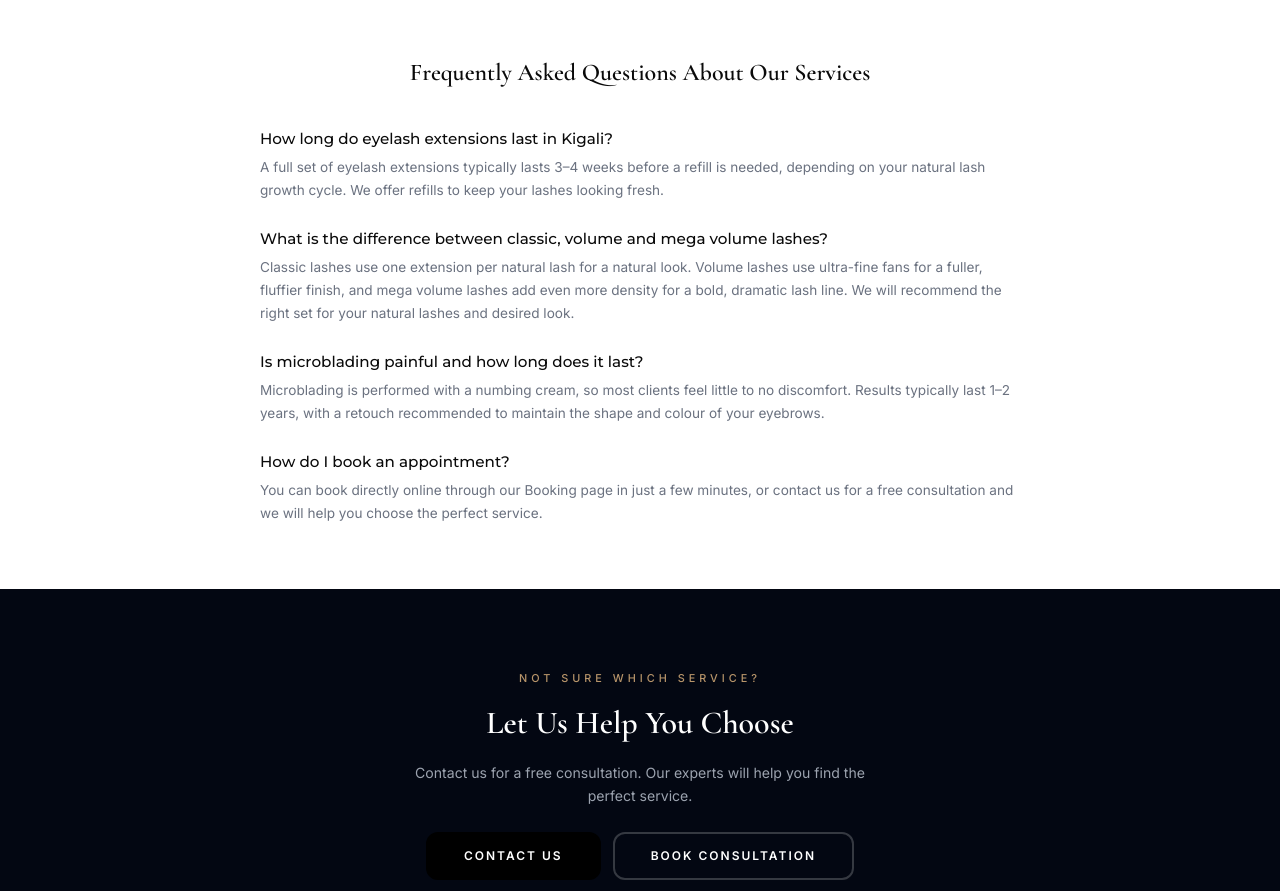
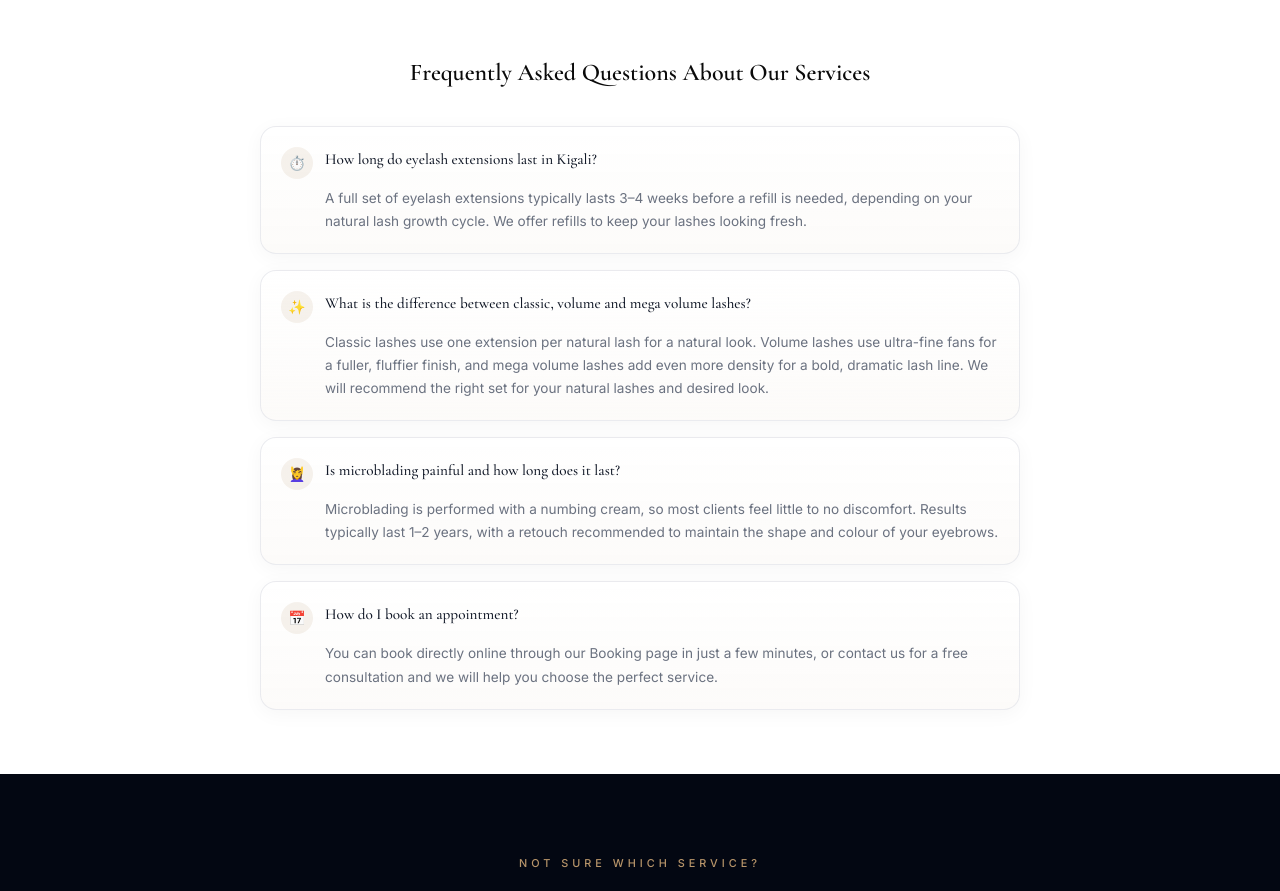
Before and after one commit to adolphenayituriki/ExtremeBeauty_E-Booking-Website, a React (Create React App) app in the folder frontend/: page /services in a window 1280 px wide. Shown: the part 4480-5371 px from the top of the page. Built offline with nearby package versions, Linux system fonts and the light colour scheme; no server answers.

Commit message:
Enhance FAQ sections into card-style design with gold accents and 2-col grid on Home and Services

```diff
--- a/frontend/src/pages/Home.js
+++ b/frontend/src/pages/Home.js
@@ -533,35 +533,47 @@ const Home = () => {
           <h3 className="text-[1.2rem] mb-8 text-center font-cormorant font-semibold">
             Lash &amp; Brow Questions, Answered
           </h3>
-          <div className="space-y-6">
-            <div>
-              <h3 className="font-medium text-[0.95rem] mb-1">Where is Extreme Beauty Lashes &amp; Brows located?</h3>
-              <p className="text-gray-500 text-[0.85rem] leading-[1.7]">
+          <div className="grid sm:grid-cols-2 gap-4">
+            <div className="border border-gray-200/80 rounded-2xl p-5 bg-gradient-to-b from-white to-gold/[0.04] shadow-[0_4px_20px_rgba(0,0,0,0.04)] hover:shadow-[0_8px_30px_rgba(184,149,106,0.14)] hover:border-gold/40 transition-all duration-300">
+              <div className="flex items-start gap-3 mb-2">
+                <span className="flex-shrink-0 w-8 h-8 rounded-full bg-gold/[0.12] text-gold flex items-center justify-center text-sm">📍</span>
+                <h3 className="font-medium text-[0.95rem] font-cormorant text-gray-900">Where is Extreme Beauty Lashes &amp; Brows located?</h3>
+              </div>
+              <p className="text-gray-500 text-[0.85rem] leading-[1.7] pl-11">
                 We are located at 105 KG 9th Ave, Nyarutarama, Kigali, Rwanda.
                 You can book an appointment online or contact us on
                 +250 785 069 349 / +250 787 035 643.
               </p>
             </div>
-            <div>
-              <h3 className="font-medium text-[0.95rem] mb-1">How long do eyelash extensions last?</h3>
-              <p className="text-gray-500 text-[0.85rem] leading-[1.7]">
+            <div className="border border-gray-200/80 rounded-2xl p-5 bg-gradient-to-b from-white to-gold/[0.04] shadow-[0_4px_20px_rgba(0,0,0,0.04)] hover:shadow-[0_8px_30px_rgba(184,149,106,0.14)] hover:border-gold/40 transition-all duration-300">
+              <div className="flex items-start gap-3 mb-2">
+                <span className="flex-shrink-0 w-8 h-8 rounded-full bg-gold/[0.12] text-gold flex items-center justify-center text-sm">⏱️</span>
+                <h3 className="font-medium text-[0.95rem] font-cormorant text-gray-900">How long do eyelash extensions last?</h3>
+              </div>
+              <p className="text-gray-500 text-[0.85rem] leading-[1.7] pl-11">
                 A full set of eyelash extensions typically lasts 3&ndash;4 weeks
                 with proper aftercare, after which a refill is recommended to
                 keep your lashes looking full and fresh.
               </p>
             </div>
-            <div>
-              <h3 className="font-medium text-[0.95rem] mb-1">What lash styles do you offer?</h3>
-              <p className="text-gray-500 text-[0.85rem] leading-[1.7]">
+            <div className="border border-gray-200/80 rounded-2xl p-5 bg-gradient-to-b from-white to-gold/[0.04] shadow-[0_4px_20px_rgba(0,0,0,0.04)] hover:shadow-[0_8px_30px_rgba(184,149,106,0.14)] hover:border-gold/40 transition-all duration-300">
+              <div className="flex items-start gap-3 mb-2">
+                <span className="flex-shrink-0 w-8 h-8 rounded-full bg-gold/[0.12] text-gold flex items-center justify-center text-sm">✨</span>
+                <h3 className="font-medium text-[0.95rem] font-cormorant text-gray-900">What lash styles do you offer?</h3>
+              </div>
+              <p className="text-gray-500 text-[0.85rem] leading-[1.7] pl-11">
                 We offer classic, hybrid, volume, mega volume and wispy lash
                 sets. A classic set adds one extension per natural lash for a
                 natural look, while volume and mega volume sets use ultra-fine
                 fans for a fuller, more dramatic appearance.
               </p>
             </div>
-            <div>
-              <h3 className="font-medium text-[0.95rem] mb-1">Do you offer eyebrow services?</h3>
-              <p className="text-gray-500 text-[0.85rem] leading-[1.7]">
+            <div className="border border-gray-200/80 rounded-2xl p-5 bg-gradient-to-b from-white to-gold/[0.04] shadow-[0_4px_20px_rgba(0,0,0,0.04)] hover:shadow-[0_8px_30px_rgba(184,149,106,0.14)] hover:border-gold/40 transition-all duration-300">
+              <div className="flex items-start gap-3 mb-2">
+                <span className="flex-shrink-0 w-8 h-8 rounded-full bg-gold/[0.12] text-gold flex items-center justify-center text-sm">💆‍♀️</span>
+                <h3 className="font-medium text-[0.95rem] font-cormorant text-gray-900">Do you offer eyebrow services?</h3>
+              </div>
+              <p className="text-gray-500 text-[0.85rem] leading-[1.7] pl-11">
                 Yes. We specialise in eyebrow microblading, microshading, hybrid
                 (combination) brows and brow lamination, all tailored to give
                 you natural, well-defined eyebrows that suit your face.
--- a/frontend/src/pages/Services.js
+++ b/frontend/src/pages/Services.js
@@ -193,18 +193,24 @@ const Services = () => {
           <h2 className="text-[1.5rem] mb-8 text-center font-cormorant font-semibold">
             Frequently Asked Questions About Our Services
           </h2>
-          <div className="space-y-6">
-            <div>
-              <h3 className="font-medium text-[0.95rem] mb-1">How long do eyelash extensions last in Kigali?</h3>
-              <p className="text-gray-500 text-[0.85rem] leading-[1.7]">
+          <div className="grid sm:grid-cols-1 gap-4">
+            <div className="border border-gray-200/80 rounded-2xl p-5 bg-gradient-to-b from-white to-gold/[0.04] shadow-[0_4px_20px_rgba(0,0,0,0.04)] hover:shadow-[0_8px_30px_rgba(184,149,106,0.14)] hover:border-gold/40 transition-all duration-300">
+              <div className="flex items-start gap-3 mb-2">
+                <span className="flex-shrink-0 w-8 h-8 rounded-full bg-gold/[0.12] text-gold flex items-center justify-center text-sm">⏱️</span>
+                <h3 className="font-medium text-[0.95rem] font-cormorant text-gray-900">How long do eyelash extensions last in Kigali?</h3>
+              </div>
+              <p className="text-gray-500 text-[0.85rem] leading-[1.7] pl-11">
                 A full set of eyelash extensions typically lasts 3&ndash;4 weeks
                 before a refill is needed, depending on your natural lash growth
                 cycle. We offer refills to keep your lashes looking fresh.
               </p>
             </div>
-            <div>
-              <h3 className="font-medium text-[0.95rem] mb-1">What is the difference between classic, volume and mega volume lashes?</h3>
-              <p className="text-gray-500 text-[0.85rem] leading-[1.7]">
+            <div className="border border-gray-200/80 rounded-2xl p-5 bg-gradient-to-b from-white to-gold/[0.04] shadow-[0_4px_20px_rgba(0,0,0,0.04)] hover:shadow-[0_8px_30px_rgba(184,149,106,0.14)] hover:border-gold/40 transition-all duration-300">
+              <div className="flex items-start gap-3 mb-2">
+                <span className="flex-shrink-0 w-8 h-8 rounded-full bg-gold/[0.12] text-gold flex items-center justify-center text-sm">✨</span>
+                <h3 className="font-medium text-[0.95rem] font-cormorant text-gray-900">What is the difference between classic, volume and mega volume lashes?</h3>
+              </div>
+              <p className="text-gray-500 text-[0.85rem] leading-[1.7] pl-11">
                 Classic lashes use one extension per natural lash for a natural
                 look. Volume lashes use ultra-fine fans for a fuller, fluffier
                 finish, and mega volume lashes add even more density for a bold,
@@ -212,18 +218,24 @@ const Services = () => {
                 natural lashes and desired look.
               </p>
             </div>
-            <div>
-              <h3 className="font-medium text-[0.95rem] mb-1">Is microblading painful and how long does it last?</h3>
-              <p className="text-gray-500 text-[0.85rem] leading-[1.7]">
+            <div className="border border-gray-200/80 rounded-2xl p-5 bg-gradient-to-b from-white to-gold/[0.04] shadow-[0_4px_20px_rgba(0,0,0,0.04)] hover:shadow-[0_8px_30px_rgba(184,149,106,0.14)] hover:border-gold/40 transition-all duration-300">
+              <div className="flex items-start gap-3 mb-2">
+                <span className="flex-shrink-0 w-8 h-8 rounded-full bg-gold/[0.12] text-gold flex items-center justify-center text-sm">💆‍♀️</span>
+                <h3 className="font-medium text-[0.95rem] font-cormorant text-gray-900">Is microblading painful and how long does it last?</h3>
+              </div>
+              <p className="text-gray-500 text-[0.85rem] leading-[1.7] pl-11">
                 Microblading is performed with a numbing cream, so most clients
                 feel little to no discomfort. Results typically last 1&ndash;2
                 years, with a retouch recommended to maintain the shape and
                 colour of your eyebrows.
               </p>
             </div>
-            <div>
-              <h3 className="font-medium text-[0.95rem] mb-1">How do I book an appointment?</h3>
-              <p className="text-gray-500 text-[0.85rem] leading-[1.7]">
+            <div className="border border-gray-200/80 rounded-2xl p-5 bg-gradient-to-b from-white to-gold/[0.04] shadow-[0_4px_20px_rgba(0,0,0,0.04)] hover:shadow-[0_8px_30px_rgba(184,149,106,0.14)] hover:border-gold/40 transition-all duration-300">
+              <div className="flex items-start gap-3 mb-2">
+                <span className="flex-shrink-0 w-8 h-8 rounded-full bg-gold/[0.12] text-gold flex items-center justify-center text-sm">📅</span>
+                <h3 className="font-medium text-[0.95rem] font-cormorant text-gray-900">How do I book an appointment?</h3>
+              </div>
+              <p className="text-gray-500 text-[0.85rem] leading-[1.7] pl-11">
                 You can book directly online through our Booking page in just a
                 few minutes, or contact us for a free consultation and we will
                 help you choose the perfect service.
```
